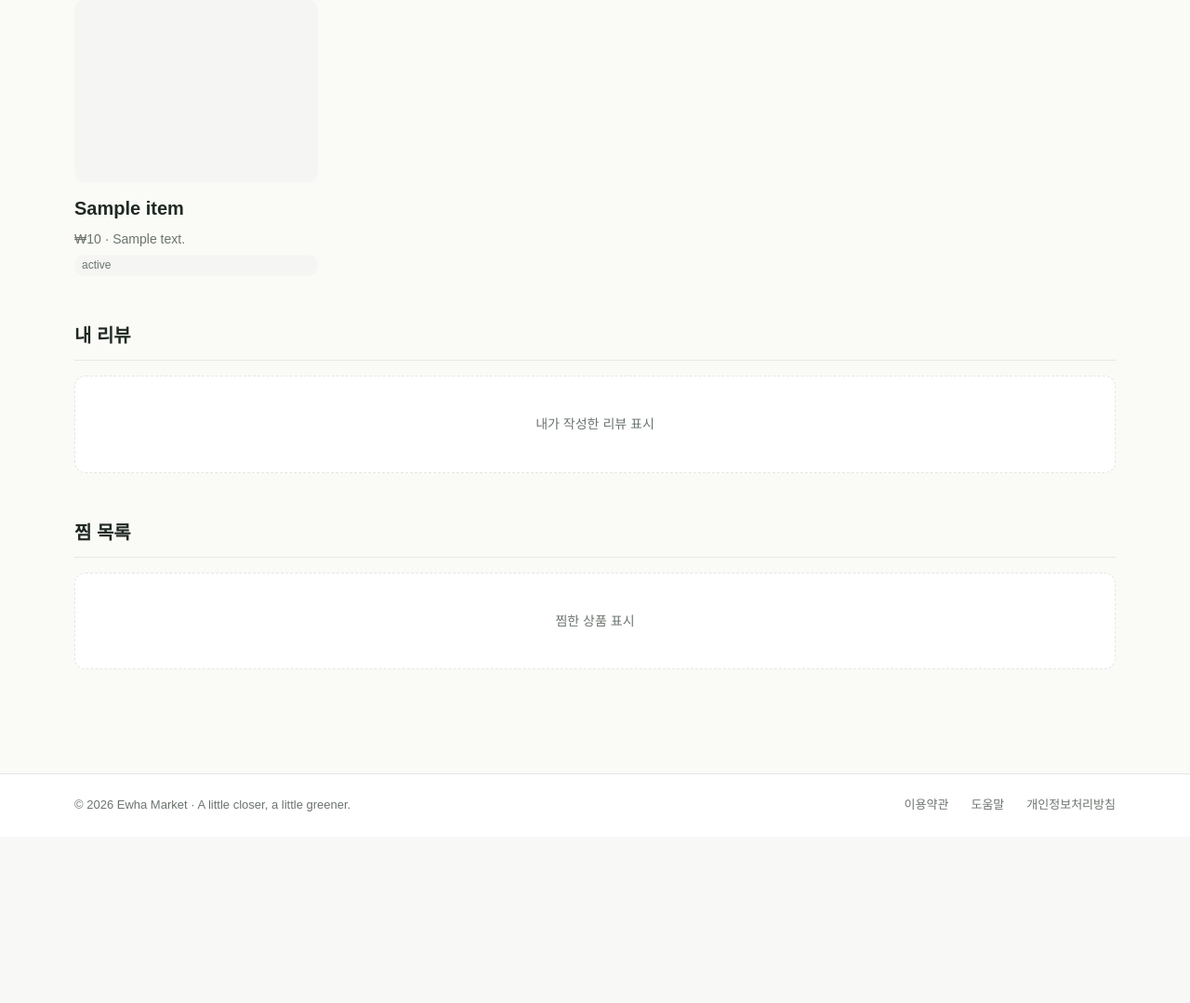
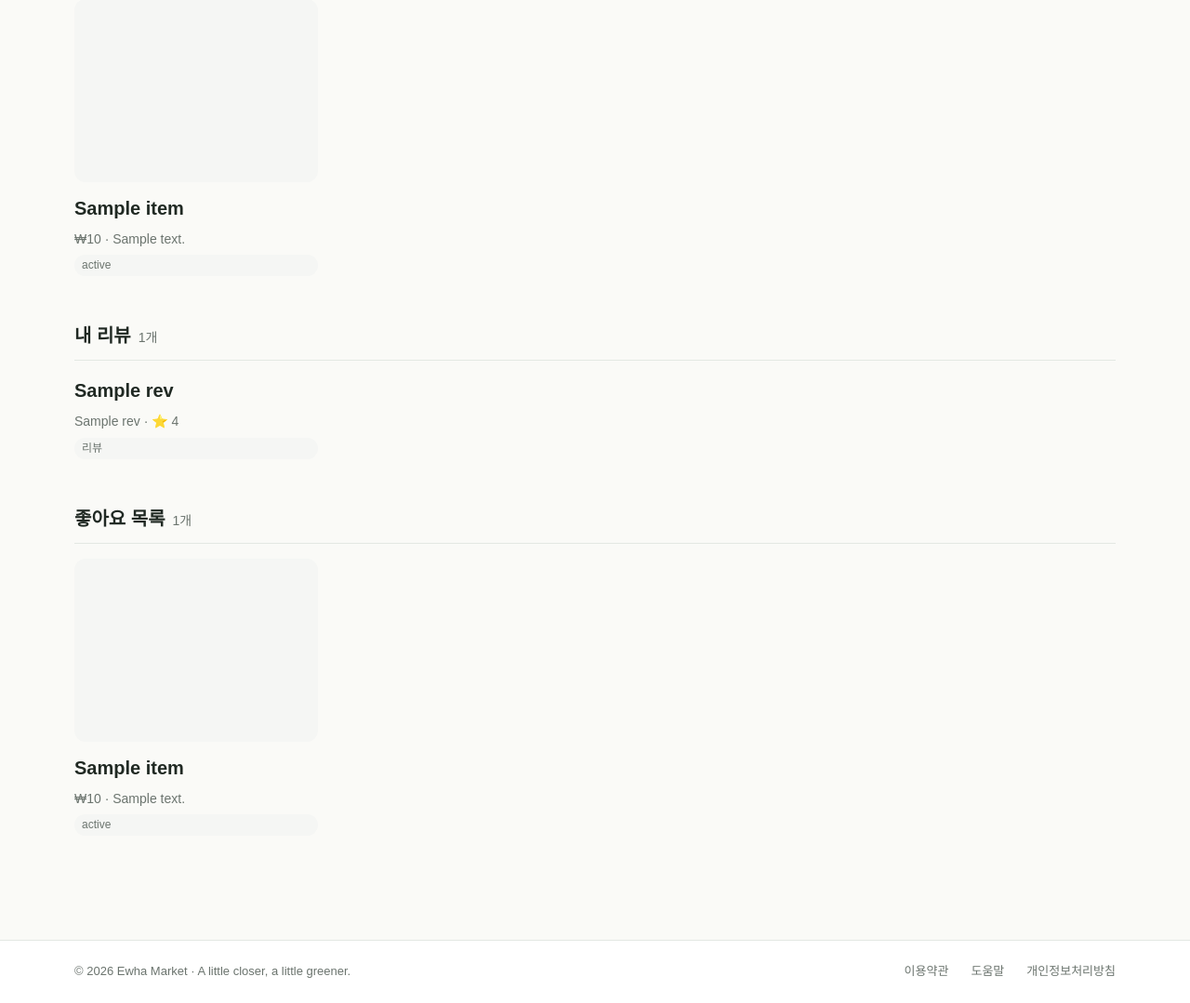
Before and after one commit to devleeji/2026_osp_project_welcome, a Flask app: template templates/mypage.html in a window 1280 px wide. Shown: the part 510-1589 px from the top of the page at 93% size. Before the commit the page ends 1383 px from the top, so only its background shows below. Run offline with Flask 3, Linux system fonts and the light colour scheme; the template is opened without the code that fills it: most values are stand-ins (such as "Sample title", 1, 10 or a date in 2020); parts of the project's set-up code (start-up, migrations or seed data) failed here and were passed over; some web fonts are replaced.

Commit message:
feat: 비로그인 접근 제한 구현 및 마이페이지(좋아요·리뷰·등록 상품) 연동

```diff
--- a/app.py
+++ b/app.py
@@ -86,7 +86,7 @@ def result():
         return redirect(url_for('login'))
     if request.method == 'POST':
         product_name = request.form.get('product_name')
-        seller_id = request.form.get('seller_id')
+        seller_id = session['id']  # 1. 로그인한 아이디로 자동 지정
         price = request.form.get('price')
         address = request.form.get('address')
         status = request.form.get('status')
@@ -99,7 +99,10 @@ def result():
             os.makedirs(app.config['UPLOAD_FOLDER'], exist_ok=True)
             file.save(os.path.join(app.config['UPLOAD_FOLDER'], filename))
 
-        DB.insert_item(product_name, request.form, "static/images/" + filename)
+        # 2. DB에 저장할 데이터에도 로그인한 아이디를 덮어씌움
+        form_data = request.form.to_dict()
+        form_data['seller_id'] = seller_id
+        DB.insert_item(product_name, form_data, "static/images/" + filename)
 
         return render_template(
             "result.html",
@@ -146,10 +149,30 @@ def mypage():
 
     my_id = session['id']
     user = DB.get_user(my_id)
-    # 판매자 ID를 '@아이디'로 적은 경우도 내 상품으로 인식
-    my_items = {item_id: item for item_id, item in DB.get_items().items()
+    all_items = DB.get_items()
+
+    # 1. 내가 등록한 상품
+    my_items = {item_id: item for item_id, item in all_items.items()
                 if str(item.get('seller_id', '')).lstrip('@') == my_id}
-    return render_template("mypage.html", user=user, my_items=my_items)
+
+    # 2. 내가 작성한 리뷰 (리뷰 DB 함수 병합 전 에러 방지 처리)
+    all_reviews = DB.get_reviews() if hasattr(DB, 'get_reviews') else {}
+    my_reviews = {
+        rev_id: rev for rev_id, rev in (all_reviews or {}).items()
+        if str(rev.get('writer_id') or rev.get('user_id') or rev.get('id', '')).lstrip('@') == my_id
+    }
+
+    # 3. 좋아요 목록
+    liked_items = {item_id: item for item_id, item in all_items.items()
+                if DB.is_liked(item_id, my_id)}
+
+    return render_template(
+        "mypage.html",
+        user=user,
+        my_items=my_items,
+        my_reviews=my_reviews,
+        liked_items=liked_items
+    )
 
 # 상품 상세 - 담당: 이다은
 @app.route("/detail/<item_id>")
--- a/templates/mypage.html
+++ b/templates/mypage.html
@@ -1,7 +1,7 @@
 {% extends "index.html" %}
 {# 마이페이지 - 담당: 이지원
    내가 등록한 상품: Firebase item 중 seller_id가 로그인한 아이디와 같은 것
-   내 리뷰 / 찜 목록: 리뷰·좋아요 기능이 연결되면 채움 #}
+   내 리뷰 / 좋아요 목록: 리뷰·좋아요 기능이 연결되면 채움 #}
 {% block title %}마이페이지 · 이화대동제{% endblock %}
 {% block content %}
 <link rel="stylesheet" href="{{ url_for('static', filename='css/auth.css') }}">
@@ -51,12 +51,52 @@
 </section>
 
 <section class="mypage-section">
-    <h2 class="section-title">내 리뷰</h2>
-    <div class="empty-box">내가 작성한 리뷰 표시</div>
+    <h2 class="section-title">내 리뷰 <span class="section-count">{{ my_reviews | length }}개</span></h2>
+    {% if my_reviews %}
+    <div class="my-items">
+        {% for rev_id, rev in my_reviews.items() %}
+        <div class="my-item">
+            {% if rev.img_path and rev.img_path != 'static/images/' %}
+            <div class="my-item-image">
+                <img src="{{ url_for('static', filename=rev.img_path.replace('static/', '', 1)) }}" alt="{{ rev.title }}" onerror="this.remove()">
+            </div>
+            {% endif %}
+            <p class="my-item-name">{{ rev.title or rev.product_name or '작성한 리뷰' }}</p>
+            <p class="my-item-meta">{{ rev.product_name }}{% if rev.rate %} · ⭐ {{ rev.rate }}{% endif %}</p>
+            <span class="tag">리뷰</span>
+        </div>
+        {% endfor %}
+    </div>
+    {% else %}
+    <div class="empty-box">
+        <p>아직 작성한 리뷰가 없어요.</p>
+        <a href="{{ url_for('view_list') }}" class="btn btn-outline btn-sm">상품 둘러보기</a>
+    </div>
+    {% endif %}
 </section>
 
 <section class="mypage-section">
-    <h2 class="section-title">찜 목록</h2>
-    <div class="empty-box">찜한 상품 표시</div>
+    <h2 class="section-title">좋아요 목록 <span class="section-count">{{ liked_items | length }}개</span></h2>
+    {% if liked_items %}
+    <div class="my-items">
+        {% for item_id, item in liked_items.items() %}
+        <a class="my-item" href="{{ url_for('detail', item_id=item_id) }}">
+            <div class="my-item-image">
+                {% if item.img_path and item.img_path != 'static/images/' %}
+                <img src="{{ url_for('static', filename=item.img_path.replace('static/', '', 1)) }}" alt="{{ item.product_name }}" onerror="this.remove()">
+                {% endif %}
+            </div>
+            <p class="my-item-name">{{ item.product_name }}</p>
+            <p class="my-item-meta">₩{{ item.price }} · {{ item.address }}</p>
+            <span class="tag">{{ item.status }}</span>
+        </a>
+        {% endfor %}
+    </div>
+    {% else %}
+    <div class="empty-box">
+        <p>아직 좋아요한 상품이 없어요.</p>
+        <a href="{{ url_for('view_list') }}" class="btn btn-outline btn-sm">상품 둘러보기</a>
+    </div>
+    {% endif %}
 </section>
 {% endblock %}
```
